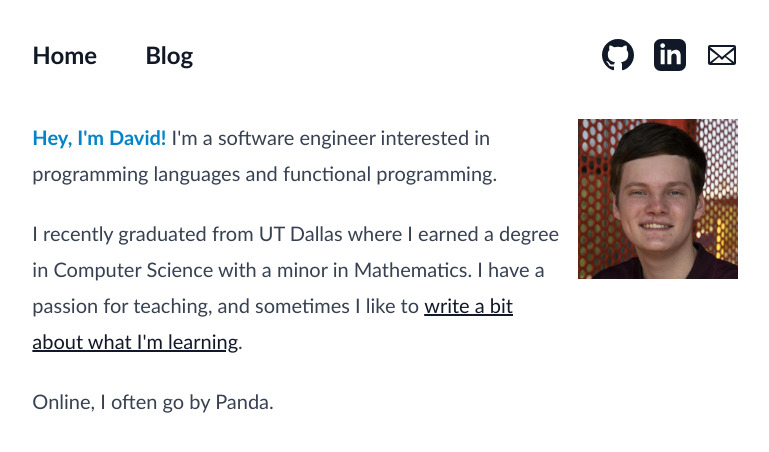
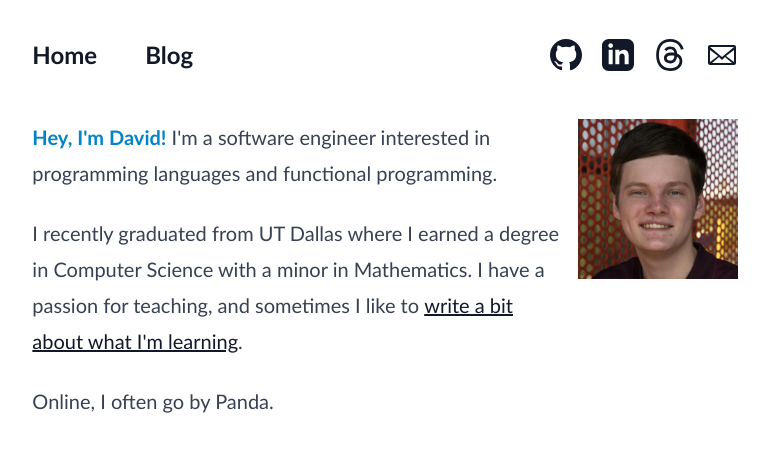
Before and after one commit to darichey/darichey.github.io, a Next.js app: page / in a window 1280 px wide. Shown: the top 452 px of the page, without its empty margins (255-1024 px from the left). Built offline with nearby package versions, Linux system fonts and the light colour scheme.

Commit message:
Add threads link

```diff
--- a/components/Links.tsx
+++ b/components/Links.tsx
@@ -10,6 +10,9 @@ export default function Links() {
       <Link href="https://www.linkedin.com/in/darichey/">
         <Image src="/img/linkedin_mark.svg" alt="LinkedIn Icon" height={32} width={32} />
       </Link>
+      <Link href="https://www.threads.net/@davidrichey1">
+        <Image src="/img/threads_mark.svg" alt="Threads Icon" height={32} width={32} />
+      </Link>
       <Link href="mailto:darichey1@gmail.com">
         <Image src="/img/mail.svg" alt="Mail Icon" height={32} width={32} />
       </Link>
```
Also changed, not shown: public/img/threads_mark.svg (added).
